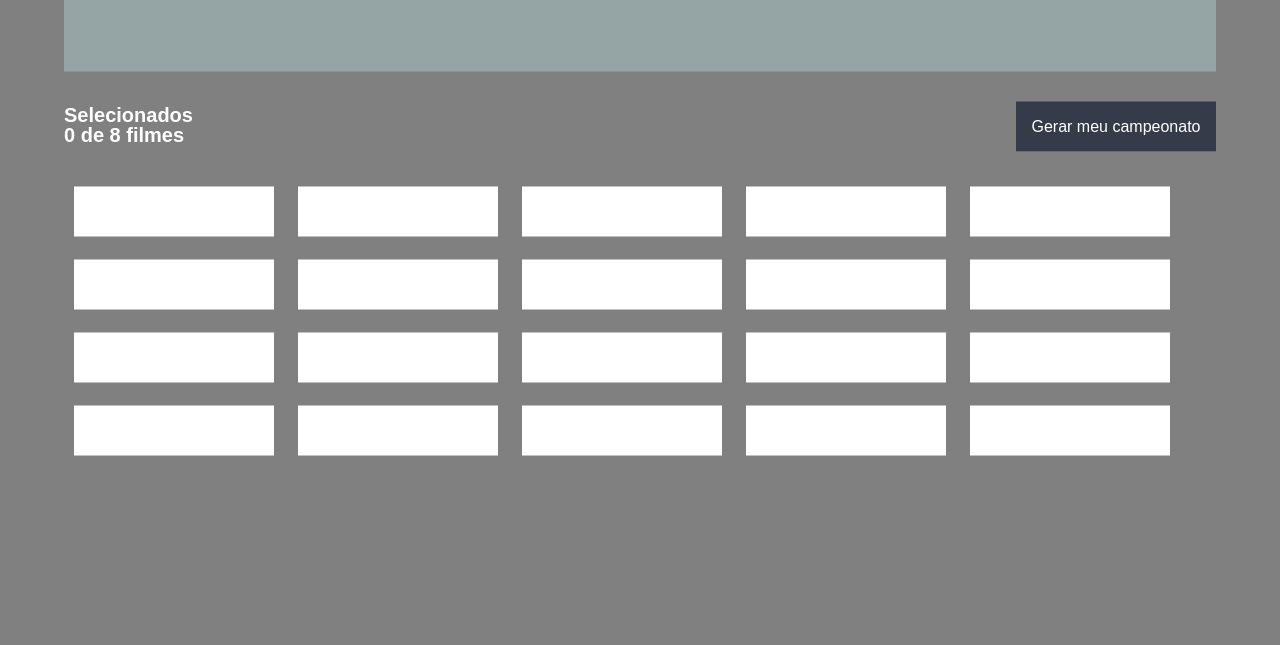
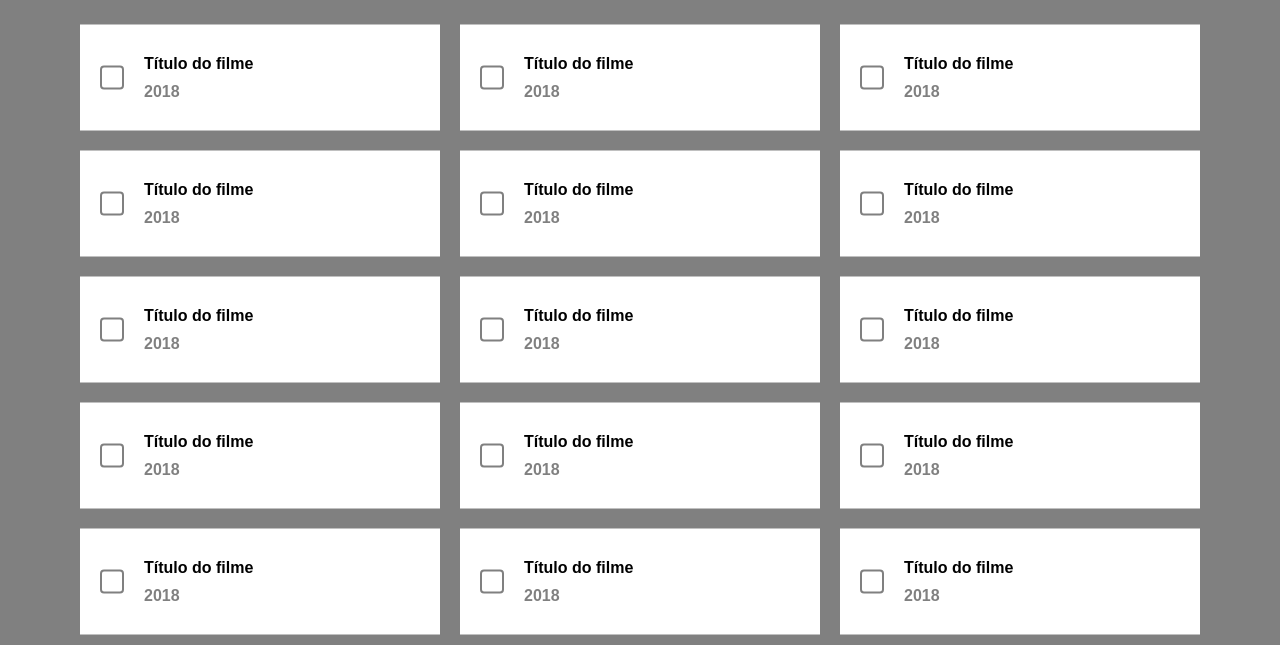
Before and after one commit to LucasNectar/Desafio-CSS, a plain HTML site: page index.html in a window 1280 px wide. Shown: the part 296-941 px from the top of the page. Before the commit the page ends 800 px from the top, so only its background shows below. Drawn offline with Linux system fonts and the light colour scheme.

Commit message:
Criando card-game

```diff
--- /dev/null
+++ b/css/card-game.css
@@ -0,0 +1,39 @@
+.card-game {
+    width: 100%;
+    display: flex;
+    flex-wrap: wrap;
+    justify-content: center;
+
+  }
+
+  .card{
+    margin: 10px;
+    background: #fff;
+    width: 320px;
+    padding: 30px 20px;
+
+    display: flex;
+    align-items: center
+  }
+
+  .checkbox{
+    width: 20px;
+    height: 20px;
+    border-radius: 4px;
+    border: 2px solid gray;
+    margin-right: 20px;
+  }
+  .content{
+    flex: 1
+  }
+  .title{
+    margin:0;
+    font: 800 1rem 'Arial';
+    margin-bottom: 10px;
+
+  }
+
+  .subTitle{
+    font: 600 1rem 'Arial';
+    color: gray;
+  }
--- a/index.html
+++ b/index.html
@@ -9,8 +9,7 @@
     <link rel="stylesheet" href="css/container-game.css">
     <link rel="stylesheet" href="css/header-game.css">
     <link rel="stylesheet" href="css/aside-game.css">
-    <link rel="stylesheet" href="css/article-game.css">
-    <link rel="stylesheet" href="css/box-game.css">
+    <link rel="stylesheet" href="css/card-game.css">
 
     <title>Campeonato Inglês</title>
 </head>
@@ -36,87 +35,204 @@
             <a href="" class="action">Gerar meu campeonato</a>
         </div>
 
-        <article class="article-game">
-            <div class="box-game">
+        <div class="card-game">
 
+            <!--Divisão Cards-->
+
+            <div class="card">
+              <div class="checkbox"></div>
+
+              <div class="content">
+                <h3 class="title">
+                Título do filme
+                </h3>
+                <span class="subTitle">2018</span>
+              </div>
             </div>
 
-            <div class="box-game">
+            <!--Divisão Cards-->
 
+            <div class="card">
+              <div class="checkbox"></div>
+
+              <div class="content">
+                <h3 class="title">
+                Título do filme
+                </h3>
+                <span class="subTitle">2018</span>
+              </div>
             </div>
 
-            <div class="box-game">
+              <!--Divisão Cards-->
 
+            <div class="card">
+              <div class="checkbox"></div>
+
+              <div class="content">
+                <h3 class="title">
+                Título do filme
+                </h3>
+                <span class="subTitle">2018</span>
+              </div>
             </div>
 
-            <div class="box-game">
+            <!--Divisão Cards-->
 
+            <div class="card">
+              <div class="checkbox"></div>
+
+              <div class="content">
+                <h3 class="title">
+                Título do filme
+                </h3>
+                <span class="subTitle">2018</span>
+              </div>
             </div>
 
-            <div class="box-game">
+             <!--Divisão Cards-->
 
+             <div class="card">
+                <div class="checkbox"></div>
+
+                <div class="content">
+                  <h3 class="title">
+                  Título do filme
+                  </h3>
+                  <span class="subTitle">2018</span>
+                </div>
+              </div>
+
+               <!--Divisão Cards-->
+
+            <div class="card">
+                <div class="checkbox"></div>
+
+                <div class="content">
+                  <h3 class="title">
+                  Título do filme
+                  </h3>
+                  <span class="subTitle">2018</span>
+                </div>
+              </div>
+
+               <!--Divisão Cards-->
+
+            <div class="card">
+                <div class="checkbox"></div>
+
+                <div class="content">
+                  <h3 class="title">
+                  Título do filme
+                  </h3>
+                  <span class="subTitle">2018</span>
+                </div>
+              </div>
+
+               <!--Divisão Cards-->
+
+            <div class="card">
+                <div class="checkbox"></div>
+
+                <div class="content">
+                  <h3 class="title">
+                  Título do filme
+                  </h3>
+                  <span class="subTitle">2018</span>
+                </div>
+              </div>
+
+               <!--Divisão Cards-->
+
+            <div class="card">
+                <div class="checkbox"></div>
+
+                <div class="content">
+                  <h3 class="title">
+                  Título do filme
+                  </h3>
+                  <span class="subTitle">2018</span>
+                </div>
+              </div>
+
+               <!--Divisão Cards-->
+
+            <div class="card">
+                <div class="checkbox"></div>
+
+                <div class="content">
+                  <h3 class="title">
+                  Título do filme
+                  </h3>
+                  <span class="subTitle">2018</span>
+                </div>
+              </div>
+
+               <!--Divisão Cards-->
+
+            <div class="card">
+                <div class="checkbox"></div>
+
+                <div class="content">
+                  <h3 class="title">
+                  Título do filme
+                  </h3>
+                  <span class="subTitle">2018</span>
+                </div>
+              </div>
+
+               <!--Divisão Cards-->
+
+            <div class="card">
+                <div class="checkbox"></div>
+
+                <div class="content">
+                  <h3 class="title">
+                  Título do filme
+                  </h3>
+                  <span class="subTitle">2018</span>
+                </div>
+              </div>
+
+               <!--Divisão Cards-->
+
+            <div class="card">
+                <div class="checkbox"></div>
+
+                <div class="content">
+                  <h3 class="title">
+                  Título do filme
+                  </h3>
+                  <span class="subTitle">2018</span>
+                </div>
+              </div>
+
+               <!--Divisão Cards-->
+
+            <div class="card">
+                <div class="checkbox"></div>
+
+                <div class="content">
+                  <h3 class="title">
+                  Título do filme
+                  </h3>
+                  <span class="subTitle">2018</span>
+                </div>
+              </div>
+
+               <!--Divisão Cards-->
+
+            <div class="card">
+              <div class="checkbox"></div>
+
+              <div class="content">
+                <h3 class="title">
+                Título do filme
+                </h3>
+                <span class="subTitle">2018</span>
+              </div>
             </div>
 
-            <div class="box-game">
-
-            </div>
-
-            <div class="box-game">
-
-            </div>
-
-            <div class="box-game">
-
-            </div>
-
-            <div class="box-game">
-
-            </div>
-
-            <div class="box-game">
-
-            </div>
-
-            <div class="box-game">
-
-            </div>
-
-            <div class="box-game">
-
-            </div>
-
-            <div class="box-game">
-
-            </div>
-
-            <div class="box-game">
-
-            </div>
-
-            <div class="box-game">
-
-            </div>
-
-            <div class="box-game">
-
-            </div>
-
-            <div class="box-game">
-
-            </div>
-
-            <div class="box-game">
-
-            </div>
-
-            <div class="box-game">
-
-            </div>
-
-            <div class="box-game">
-
-            </div>
-        </article>
+          </div>
     </div>
 </body>
 </html>
```
